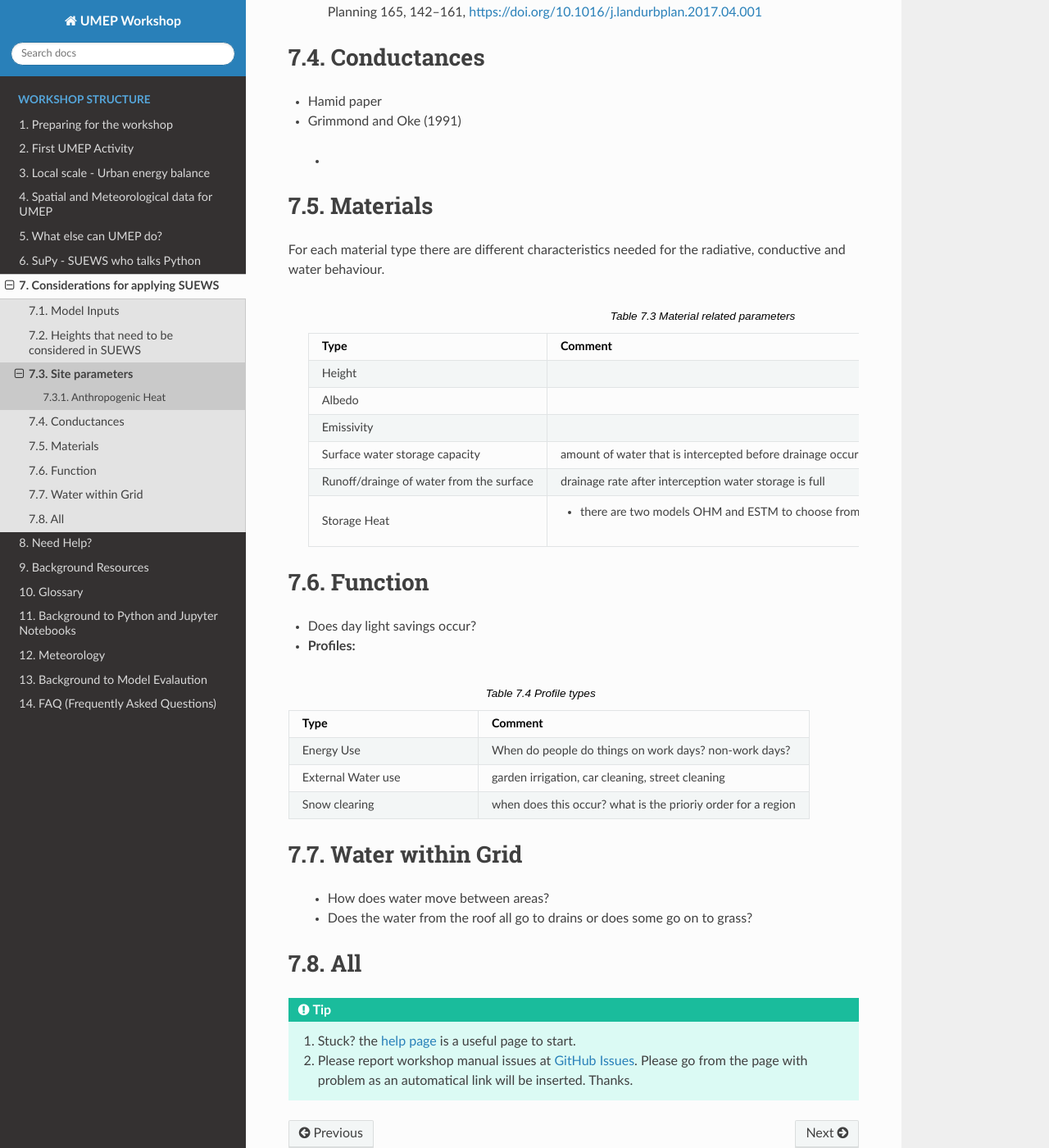
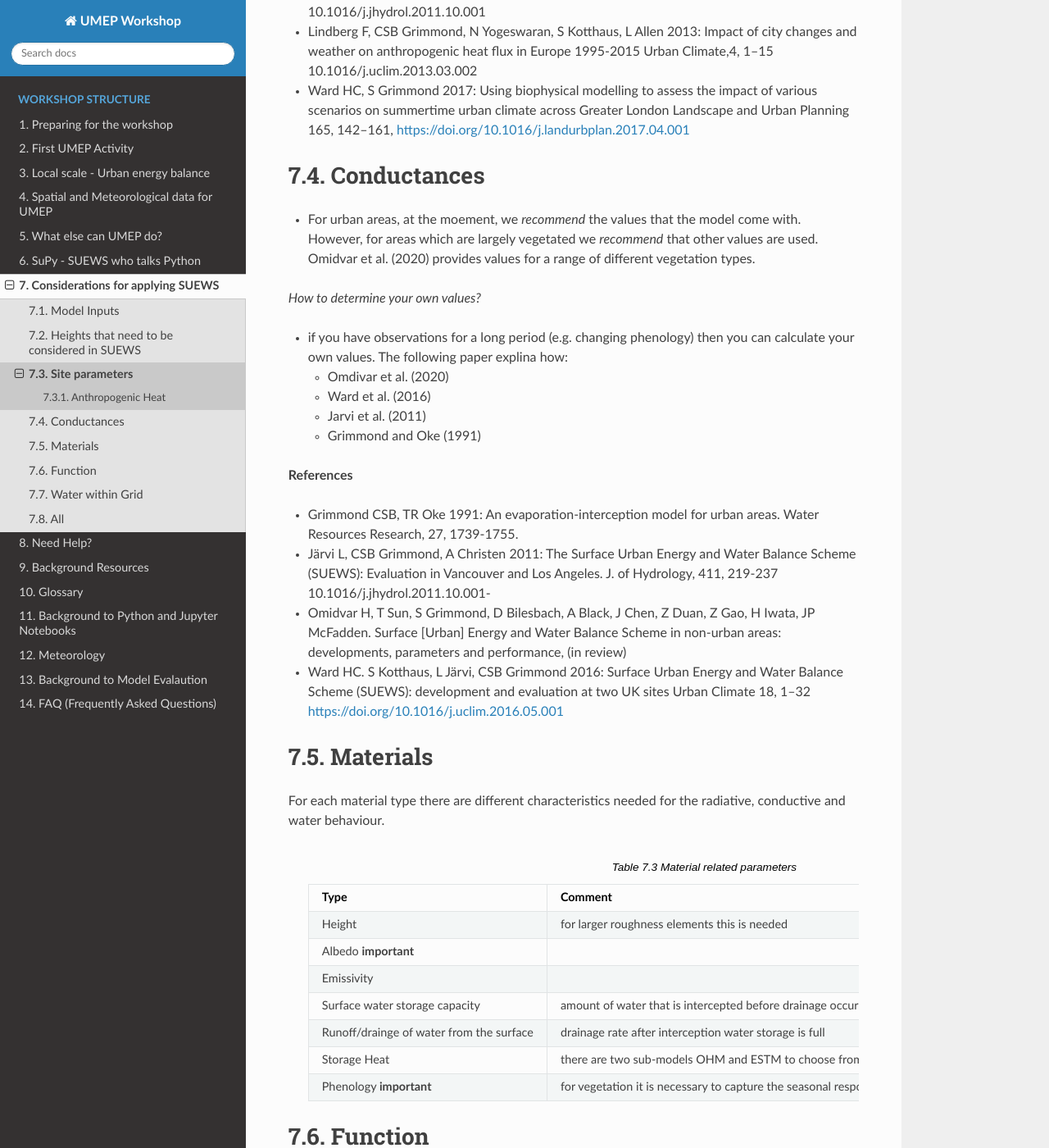
Before and after one commit to Urban-Meteorology-Reading/UMEP-Workshop, a Sphinx documentation site: the page built from source/Parameters/T1.rst, in a window 1280 px wide and 1400 px high, scrolled down 1582 px. Shown: the whole window at 82% size. Built offline with Sphinx 7.4.7 and the Read the Docs theme 2.0.0, drawn with Linux system fonts in a browser that asks for light colours; some of the changed text lies outside the part shown.

Commit message:
Update T1.rst

```diff
--- a/source/Parameters/T1.rst
+++ b/source/Parameters/T1.rst
@@ -44,7 +44,8 @@ Anthropogenic Heat
 ==============================
 
 - This varies significantly across a city and between cites.
-- This can be modelled offline (e.g. using LUCY, LQF) and then values supplied. The offline models can be used to derive parameters for models within SUEWS  (e.g. Ward and Grimmond 2017).
+- This can be modelled offline (e.g. using LUCY, LQF) and then values supplied in the meterological input. The disadvantage of this is that the results are static (e.g. do not repond to temperature) but may allow for more sophisticated/detailed modeling of the values.
+- The offline models can be used to derive parameters for models within SUEWS  (e.g. Ward and Grimmond 2017). This allows for the responses to conditions to be captured and then modelling for other conditions to be predicted.
 
 **Approaches**
 
@@ -58,20 +59,36 @@ Anthropogenic Heat
 
 - Allen L, F Lindberg, CSB Grimmond 2011: Global to city scale model for anthropogenic heat flux, International J. of Climatology, 31, 1990-2005 10.1002/joc.2210
 - Ao Xiangyu, CSB Grimmond, HC Ward, AM Gabey, Jianguo Tan, Xiuqun Yang, Dongwei Liu, Xing Zhi, Hongya Liu, Ning Zhang Evaluation of the Surface Urban Energy and Water balance Scheme (SUEWS) at a dense urban site in Shanghai: Sensitivity to anthropogenic heat and irrigation J Hydrometeorology 19, 1983–2005,https://doi.org/10.1175/JHM-D-18-0057.1
+- Capel-Timms I, ST Smith, T Sun, S Grimmond Dynamic Anthropogenic activitieS impacting Heat emissions (DASH v1.0): Development and evaluation. In reivew gmd-2020-52     Submitted on 15 Feb 2020
+
 - Gabey A, S Grimmond, I Capel-Timms 2019: Anthropogenic Heat Flux: advisable spatial resolutions when input data are scarce Theoretical and Applied Climatology 135 (1-2), 791-807 https://doi.org/10.1007/s00704-018-2367-y
 - Iamarino M, Beevers S, CSB Grimmond 2012: High Resolution (Space, Time) Anthropogenic Heat Emissions: London 1970-2025 International J. of Climatology 32, 1754-1767 10.1002/joc.2390
 - Järvi L, CSB Grimmond, A Christen 2011: The Surface Urban Energy and Water Balance Scheme (SUEWS): Evaluation in Vancouver and Los Angeles. J. of Hydrology, 411, 219-237 10.1016/j.jhydrol.2011.10.001
 - Lindberg F, CSB Grimmond, N Yogeswaran, S Kotthaus, L Allen 2013: Impact of city changes and weather on anthropogenic heat flux in Europe 1995-2015 Urban Climate,4, 1–15 10.1016/j.uclim.2013.03.002
- - Ward HC, S Grimmond 2017: Using biophysical modelling to assess the impact of various scenarios on summertime urban climate across Greater London Landscape and Urban Planning 165, 142–161, https://doi.org/10.1016/j.landurbplan.2017.04.001
+- Ward HC, S Grimmond 2017: Using biophysical modelling to assess the impact of various scenarios on summertime urban climate across Greater London Landscape and Urban Planning 165, 142–161, https://doi.org/10.1016/j.landurbplan.2017.04.001
 
 .. _T1-gs:
 
 Conductances
 ------------
 
-- Hamid paper
-- Grimmond and Oke (1991)
- -
+- For urban areas, at the moement, we *recommend* the values that the model come with. However, for areas which are largely vegetated we *recommend* that other values are used.  Omidvar et al. (2020) provides values for a range of different vegetation types.
+
+*How to determine your own values?*
+
+- if you have observations for a long period (e.g. changing phenology) then you can calculate your own values. The following paper explina how:
+
+  - Omdivar et al. (2020)
+  - Ward et al. (2016)
+  - Jarvi et al. (2011)
+  - Grimmond and Oke (1991)
+
+**References**
+
+- Grimmond CSB, TR Oke 1991: An evaporation-interception model for urban areas. Water Resources Research, 27, 1739-1755.
+- Järvi L, CSB Grimmond, A Christen 2011: The Surface Urban Energy and Water Balance Scheme (SUEWS): Evaluation in Vancouver and Los Angeles. J. of Hydrology, 411, 219-237 10.1016/j.jhydrol.2011.10.001-
+- Omidvar H, T Sun, S Grimmond, D Bilesbach, A Black, J Chen, Z Duan, Z Gao, H Iwata, JP McFadden. Surface [Urban] Energy and Water Balance Scheme in non-urban areas: developments, parameters and performance,  (in review)
+- Ward HC. S Kotthaus, L Järvi, CSB Grimmond 2016: Surface Urban Energy and Water Balance Scheme (SUEWS): development and evaluation at two UK sites Urban Climate 18, 1–32 https://doi.org/10.1016/j.uclim.2016.05.001
 
 .. _T1-m:
 
@@ -87,8 +104,8 @@ For each material type there are different characteristics needed for the radiat
    * - Type
      - Comment
    * - Height
-     -
-   * - Albedo
+     - for larger roughness elements  this is needed
+   * - Albedo **important**
      -
    * - Emissivity
      -
@@ -97,9 +114,9 @@ For each material type there are different characteristics needed for the radiat
    * - Runoff/drainge of water from the surface
      - drainage rate after interception water storage is full
    * - Storage Heat
-     - - there  are two models OHM and ESTM to choose from, parameters needed vary with which is chosen
-
-
+     - there are two sub-models OHM and ESTM to choose from, parameters needed vary with which is chosen
+   * - Phenology **important**
+     - for vegetation it is necessary to capture the seasonal response of the vegetation
 
 .. _T1-f:
 
@@ -131,7 +147,8 @@ Water within Grid
 -----------------
 
  - How does water move between areas?
- - Does the water from the roof all go to drains  or does some go on to grass?
+ - Does the water from the roof all go in to drains or does some go on to grass?
+
 
 
 .. _T1-a:
```
Also changed, not shown: other parts of source/Parameters/T1.rst (+1 -2 lines).
